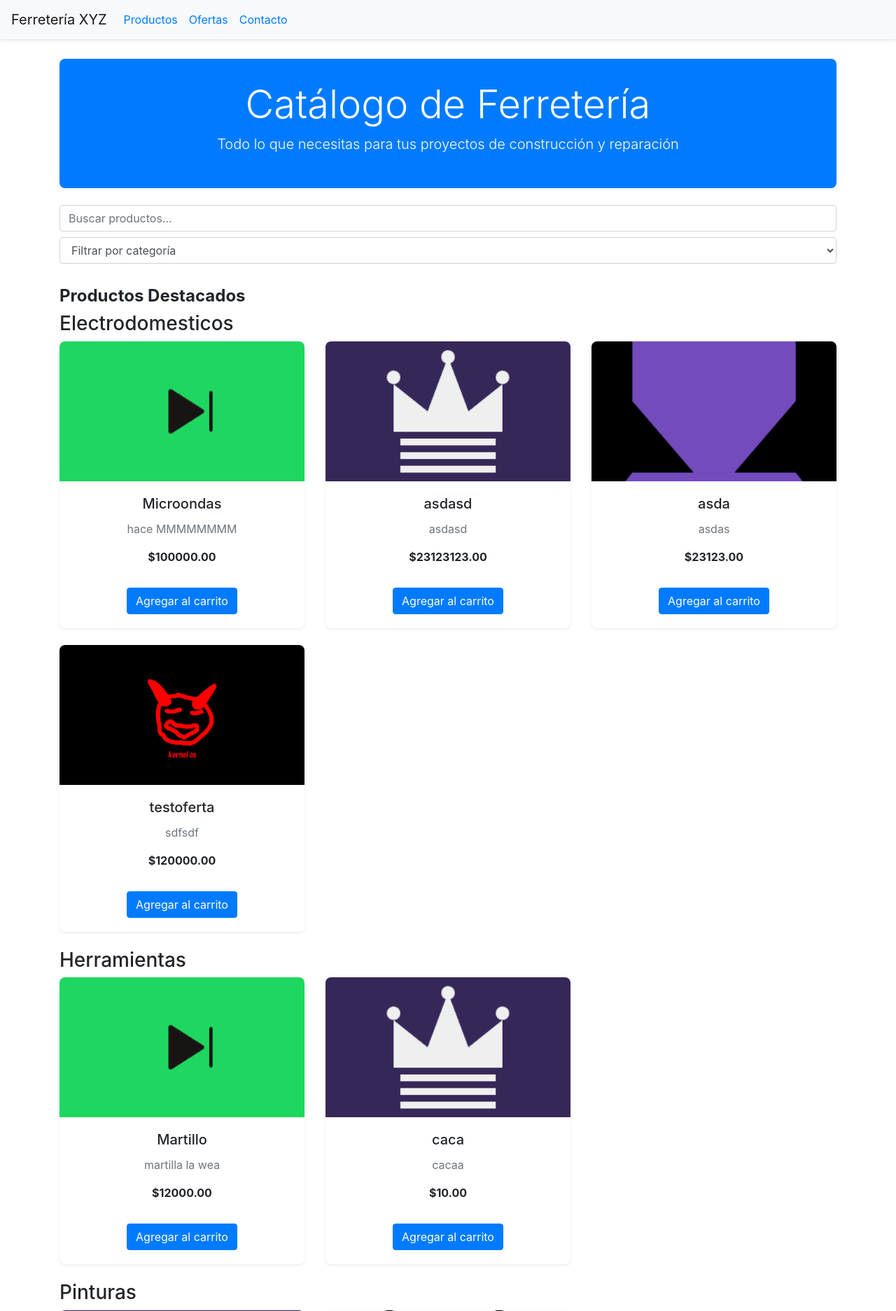
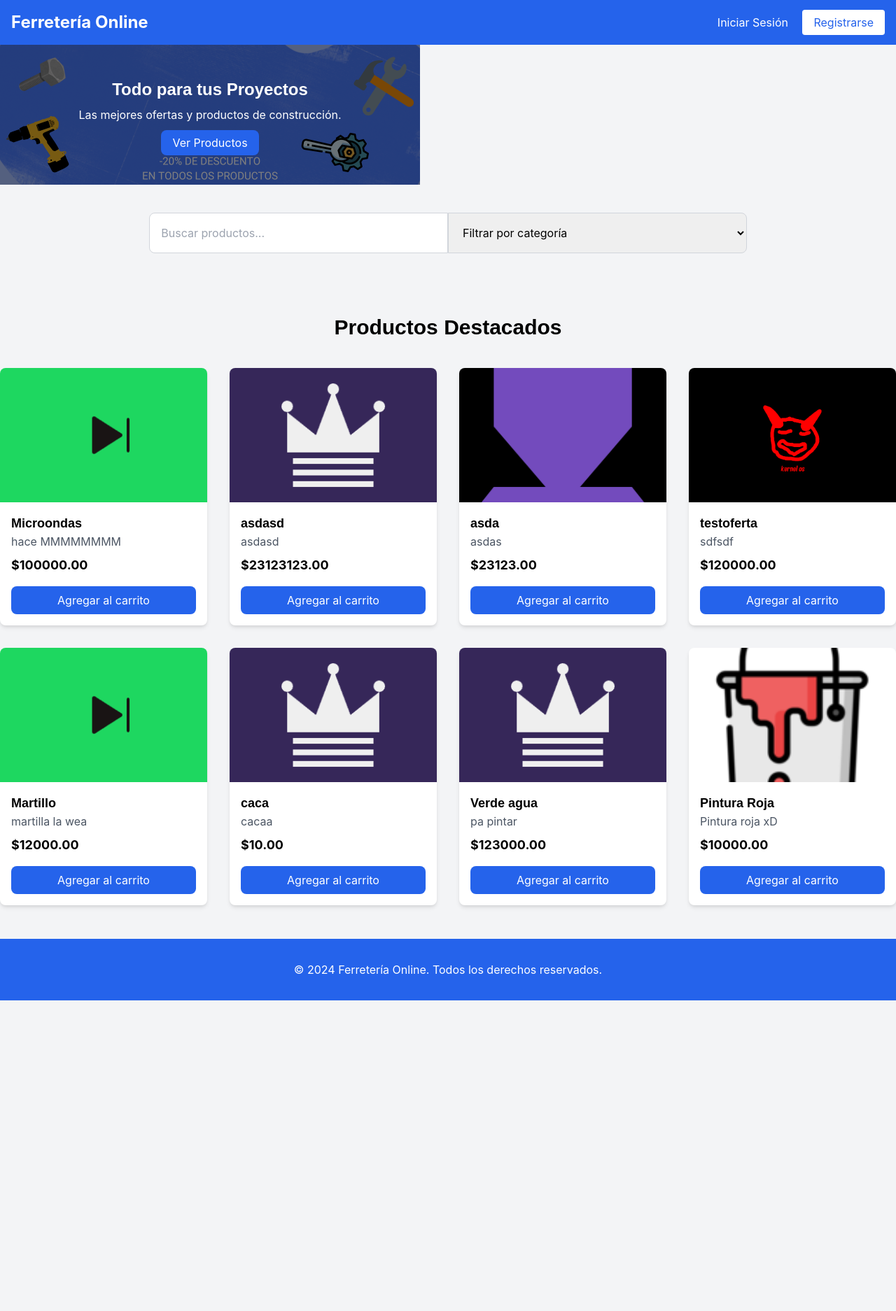
Before and after one commit to notfano/Ferreteria-django, a Django app: page / in a window 1280 px wide. Shown: the top 1874 px of the page at 70% size. After the commit the page ends 1430 px from the top, so only its background shows below. Run offline with Django 5.2, Linux system fonts and the light colour scheme; data comes from the database, SQL or seed files in the repository; both versions use the stored data as it was after the commit; some libraries are stand-ins or nearby versions.

Commit message:
add fondo

```diff
--- a/ferreteriadjango/ferreteriacore/models.py
+++ b/ferreteriadjango/ferreteriacore/models.py
@@ -13,3 +13,6 @@ class producto(models.Model):
 
     def __str__(self):
         return f"{self.nombre} ({self.codigo})"
+
+class admin_web (models.Model):
+    fondo = models.ImageField(upload_to='web/', null=True, blank=True)
--- a/ferreteriadjango/ferreteriacore/static/css/estilos.css
+++ /dev/null
@@ -1,59 +0,0 @@
-body {
-    font-family: 'Arial', sans-serif;
-    background-color: #f8f9fa;
-    color: #333;
-}
-
-.banner {
-    background-color: #007bff; /* Cambia este color al que desees */
-    color: white;
-    padding: 2rem;
-    border-radius: 0.5rem;
-}
-
-h1 {
-    font-size: 2.5rem;
-}
-
-.search-filter {
-    margin-bottom: 2rem;
-}
-
-.product-card {
-    background-color: #fff;
-    border-radius: 0.5rem;
-    overflow: hidden;
-    transition: transform 0.2s;
-}
-
-.product-card:hover {
-    transform: scale(1.05);
-}
-
-.card-img-top {
-    height: 200px;
-    object-fit: cover;
-}
-
-.card-body {
-    text-align: center;
-}
-
-.category-title {
-    margin-top: 2rem;
-    font-weight: bold;
-    font-size: 1.5rem;
-}
-
-.btn {
-    margin-top: 1rem;
-}
-
-/* Estilos de Navbar */
-.navbar {
-    box-shadow: 0 2px 4px rgba(0, 0, 0, 0.1);
-}
-
-.nav-link {
-    color: #007bff !important; /* Color de los enlaces */
-}
--- /dev/null
+++ b/ferreteriadjango/ferreteriacore/static/css/styles.css
@@ -0,0 +1,27 @@
+body {
+    font-family: 'Inter', sans-serif;
+}
+
+h1, h2, h3, h4, h5, h6 {
+    font-family: 'Poppins', sans-serif;
+}
+
+.bg-cover {
+    background-size: cover;
+    background-position: center;
+}
+
+button:hover {
+    background-color: #2563eb;
+    transition: background-color 0.3s ease;
+}
+
+img {
+    object-fit: cover;
+}
+
+input:focus, select:focus {
+    outline: none;
+    border-color: #2563eb;
+    box-shadow: 0 0 10px rgba(37, 99, 235, 0.5);
+}
--- a/ferreteriadjango/ferreteriacore/templates/home.html
+++ b/ferreteriadjango/ferreteriacore/templates/home.html
@@ -1,118 +1,116 @@
 <!DOCTYPE html>
-{% load static %}
 <html lang="es">
 <head>
+    {% load static %}
     <meta charset="UTF-8">
     <meta name="viewport" content="width=device-width, initial-scale=1.0">
-    <link rel="stylesheet" href="{% static 'css/estilos.css' %}">
-    <link rel="stylesheet" href="https://stackpath.bootstrapcdn.com/bootstrap/4.5.2/css/bootstrap.min.css">
-    <title>Catálogo de Ferretería</title>
+    <title>Ferretería Online - Catálogo</title>
+    <!-- Tailwind CSS -->
+    <link href="https://cdn.jsdelivr.net/npm/tailwindcss@2.2.19/dist/tailwind.min.css" rel="stylesheet">
+    <link rel="stylesheet" href="{% static 'css/styles.css' %}">
 </head>
-<body>
-    <nav class="navbar navbar-expand-lg navbar-light bg-light fixed-top">
-        <a class="navbar-brand" href="#">Ferretería XYZ</a>
-        <button class="navbar-toggler" type="button" data-toggle="collapse" data-target="#navbarNav" aria-controls="navbarNav" aria-expanded="false" aria-label="Toggle navigation">
-            <span class="navbar-toggler-icon"></span>
-        </button>
-        <div class="collapse navbar-collapse" id="navbarNav">
-            <ul class="navbar-nav">
-                <li class="nav-item"><a class="nav-link" href="#productos">Productos</a></li>
-                <li class="nav-item"><a class="nav-link" href="#ofertas">Ofertas</a></li>
-                <li class="nav-item"><a class="nav-link" href="#contacto">Contacto</a></li>
-            </ul>
+<body class="bg-gray-100">
+
+    <!-- Navbar -->
+    <nav class="bg-blue-600 p-4">
+        <div class="container mx-auto flex justify-between items-center">
+            <a href="#" class="text-white text-2xl font-bold">Ferretería Online</a>
+            <div>
+                <a href="#" class="text-white px-4">Iniciar Sesión</a>
+                <a href="#" class="bg-white text-blue-600 px-4 py-2 rounded">Registrarse</a>
+            </div>
         </div>
     </nav>
 
-    <div class="container my-4" style="padding-top: 60px;">
-        <header class="text-center mb-4 banner">
-            <h1 class="display-4">Catálogo de Ferretería</h1>
-            <p class="lead">Todo lo que necesitas para tus proyectos de construcción y reparación</p>
-        </header>
+    <!-- Hero Section -->
+    <section class="bg-cover bg-center" style="background-image: url('{{ admin_web.fondo.url }}'); width: 600px; height: 200px;">
+        <div class="flex items-center justify-center h-full bg-black bg-opacity-50">
+            <div class="text-center text-white">
+                <h1 class="text-2xl font-bold mb-2">Todo para tus Proyectos</h1>
+                <p class="text-base mb-4">Las mejores ofertas y productos de construcción.</p>
+                <a href="#productos" class="bg-blue-600 text-white px-4 py-2 rounded-lg">Ver Productos</a>
+            </div>
+        </div>
+    </section>
 
-        <div class="search-filter mb-4">
-            <input type="text" id="search-input" class="form-control mb-2" placeholder="Buscar productos...">
-            <select id="category-select" class="form-control mb-4">
+
+    <!-- Search and Filter -->
+    <section class="py-10">
+        <div class="container mx-auto">
+            <div class="flex justify-center">
+                <input type="text" id="searchInput" class="w-1/3 p-4 rounded-l-lg border border-gray-300 focus:outline-none" placeholder="Buscar productos...">
+                <select id="categoryFilter" class="w-1/3 p-4 rounded-r-lg border border-gray-300 focus:outline-none">
                     <option value="">Filtrar por categoría</option>
                     <option value="electrodomesticos">Electrodomésticos</option>
                     <option value="herramientas">Herramientas</option>
                     <option value="pinturas">Pinturas</option>
-                <!-- Agrega más categorías según sea necesario -->
                 </select>
             </div>
+        </div>
+    </section>
 
-        <h2 class="category-title" id="productos">Productos Destacados</h2>
+    <!-- Product Cards -->
+    <section class="py-12" id="productos">
+        <div class="container mx-auto">
+            <h2 class="text-3xl font-bold text-center mb-10">Productos Destacados</h2>
+            <div class="grid grid-cols-1 sm:grid-cols-2 md:grid-cols-3 lg:grid-cols-4 gap-8" id="productGrid">
                 {% for categoria, productos in productos_por_categoria %}
-            <h3 class="category-name">{{ categoria|capfirst }}</h3>
-            <div class="row">
                     {% for producto in productos %}
-                    <div class="col-md-4 mb-4">
-                        <div class="product-card shadow-sm" data-category="{{ categoria|lower }}">
-                            <img src="{{ producto.imagen.url }}" alt="{{ producto.nombre }}" class="card-img-top">
-                            <div class="card-body">
-                                <h5 class="card-title">{{ producto.nombre }}</h5>
-                                <p class="card-text text-muted">{{ producto.descripcion }}</p>
-                                <p class="font-weight-bold">${{ producto.precio }}</p>
-                                <button class="btn btn-primary">Agregar al carrito</button>
+                    <div class="bg-white rounded-lg shadow-md overflow-hidden producto-card" data-categoria="{{ producto.categoria }}" data-nombre="{{ producto.nombre }}">
+                        <img src="{{ producto.imagen.url }}" alt="{{ producto.nombre }}" class="w-full h-48 object-cover">
+                        <div class="p-4">
+                            <h3 class="text-lg font-semibold">{{ producto.nombre }}</h3>
+                            <p class="text-gray-600">{{ producto.descripcion }}</p>
+                            <p class="text-lg font-bold mt-2">${{ producto.precio }}</p>
+                            <button class="bg-blue-600 text-white w-full mt-4 py-2 rounded-lg">Agregar al carrito</button>
                         </div>
                     </div>
-                    </div>
+                    {% endfor %}
                 {% empty %}
-                    <p>No hay productos en esta categoría.</p>
-                {% endfor %}
-            </div>
-        {% endfor %}
-
-        <!-- Sección de Ofertas -->
-        <div class="container my-4" id="ofertas">
-            <h2 class="text-center">Ofertas Especiales</h2>
-            <div class="row">
-                {% for producto in productos_en_oferta %}
-                    <div class="col-md-4 mb-4">
-                        <div class="card shadow-sm">
-                            <img src="{{ producto.imagen.url }}" class="card-img-top" alt="{{ producto.nombre }}">
-                            <div class="card-body">
-                                <h5 class="card-title">{{ producto.nombre }}</h5>
-                                <p class="card-text">{{ producto.descripcion }}</p>
-                                <p class="font-weight-bold">${{ producto.precio }}</p>
-                                <button class="btn btn-primary">Comprar Ahora</button>
-                            </div>
-                        </div>
-                    </div>
-                {% empty %}
-                    <p>No hay productos en oferta.</p>
+                    <p class="text-center text-gray-600">No hay productos disponibles en esta categoría.</p>
                 {% endfor %}
             </div>
         </div>
+    </section>
 
+    <!-- Footer -->
+    <footer class="bg-blue-600 py-8">
+        <div class="container mx-auto text-center text-white">
+            <p>&copy; 2024 Ferretería Online. Todos los derechos reservados.</p>
+        </div>
+    </footer>
 
+    <!-- JavaScript para el filtro por categoría y buscador -->
     <script>
-        const searchInput = document.getElementById('search-input');
-        const categorySelect = document.getElementById('category-select');
-        const productCards = document.querySelectorAll('.product-card');
+        // Filtro por categoría
+        document.getElementById('categoryFilter').addEventListener('change', function() {
+            let selectedCategory = this.value.toLowerCase();
+            let products = document.querySelectorAll('.producto-card');
 
-        // Función para filtrar productos
-        function filterProducts() {
-            const searchTerm = searchInput.value.toLowerCase();
-            const selectedCategory = categorySelect.value.toLowerCase();
-
-            productCards.forEach(card => {
-                const productName = card.querySelector('.card-title').textContent.toLowerCase();
-                const productCategory = card.getAttribute('data-category').toLowerCase();
-
-                const matchesSearch = productName.includes(searchTerm);
-                const matchesCategory = selectedCategory === '' || productCategory === selectedCategory;
-
-                if (matchesSearch && matchesCategory) {
-                    card.parentElement.style.display = 'block'; // Muestra el producto
+            products.forEach(function(product) {
+                let productCategory = product.getAttribute('data-categoria').toLowerCase();
+                if (selectedCategory === '' || productCategory === selectedCategory) {
+                    product.style.display = 'block';
                 } else {
-                    card.parentElement.style.display = 'none'; // Oculta el producto
+                    product.style.display = 'none';
                 }
             });
+        });
+
+        // Buscador
+        document.getElementById('searchInput').addEventListener('keyup', function() {
+            let searchQuery = this.value.toLowerCase();
+            let products = document.querySelectorAll('.producto-card');
+
+            products.forEach(function(product) {
+                let productName = product.getAttribute('data-nombre').toLowerCase();
+                if (productName.includes(searchQuery)) {
+                    product.style.display = 'block';
+                } else {
+                    product.style.display = 'none';
                 }
-
-        // Event listeners
-        searchInput.addEventListener('input', filterProducts);
-        categorySelect.addEventListener('change', filterProducts);
+            });
+        });
     </script>
 </body>
 </html>
--- a/ferreteriadjango/ferreteriacore/views.py
+++ b/ferreteriadjango/ferreteriacore/views.py
@@ -1,5 +1,6 @@
 from django.shortcuts import render
 from .models import producto
+from .models import admin_web
 
 def pagina_principal(request):
     # Filtrar productos que están en oferta
@@ -8,6 +9,7 @@ def pagina_principal(request):
     # Obtener categorías distintas y productos por categoría
     categorias = producto.objects.values_list('categoria', flat=True).distinct()
     productos_por_categoria = []
+    adminweb = admin_web.objects.first()
 
     for categoria in categorias:
         productos = producto.objects.filter(categoria=categoria)
@@ -17,4 +19,5 @@ def pagina_principal(request):
     return render(request, 'home.html', {
         'productos_por_categoria': productos_por_categoria,
         'productos_en_oferta': productos_en_oferta,
+        'admin_web':adminweb
     })
```
Also changed, not shown: ferreteriadjango/ferreteriacore/admin.py (+8 -0 lines), ferreteriadjango/db.sqlite3, ferreteriadjango/ferreteriacore/migrations/0007_admin_web.py (added), ferreteriadjango/media/web/LA_VUELTA_AL_COLE_YA_ESTÁ_AQUÍ.png (added), ferreteriadjango/media/web/Screenshot_2024-09-09_193824.jpg (added). Lines whose indentation alone changed are shown as unchanged.
